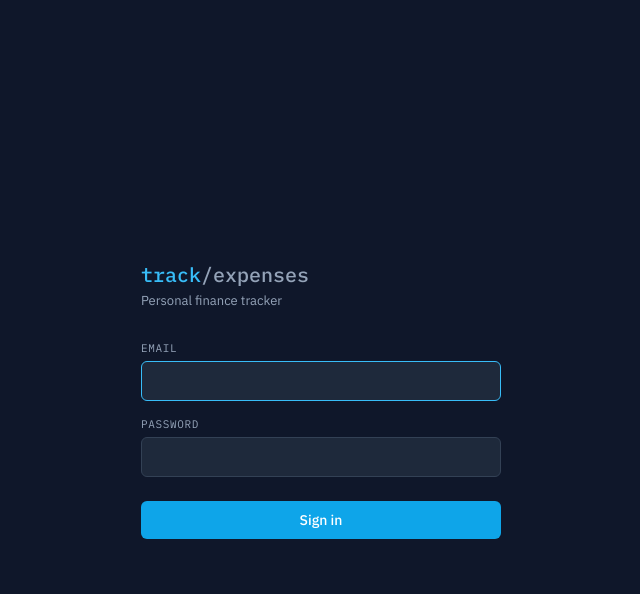
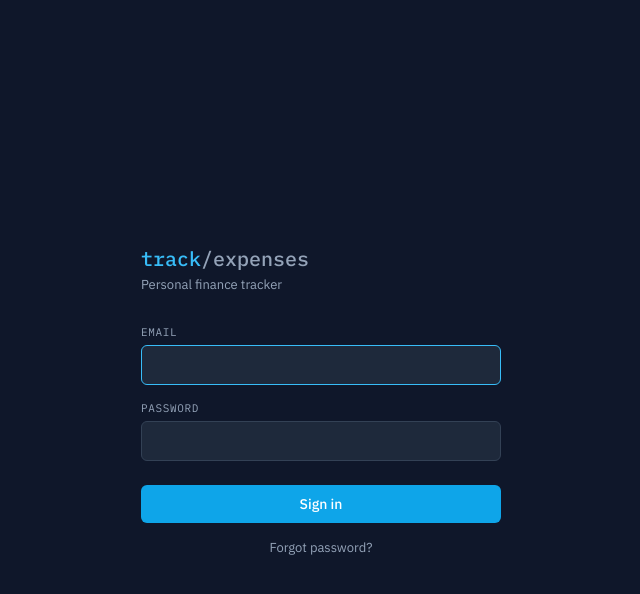
Before and after one commit to pog4333/expense-tracker, a FastAPI app: page /login in a window 1280 px wide. Shown: the top 594 px of the page, without its empty margins (319-959 px from the left). Run offline with FastAPI, Linux system fonts and the light colour scheme.

Commit message:
fixed login.html

```diff
--- a/app/templates/login.html
+++ b/app/templates/login.html
@@ -38,6 +38,7 @@
         <input class="form-control" type="password" name="password" required autocomplete="current-password">
       </div>
       <button type="submit" class="btn">Sign in</button>
+      <a href="/forgot-password" style="display:block;text-align:center;margin-top:16px;font-size:13px;color:var(--muted);text-decoration:none">Forgot password?</a>
     </form>
   </div>
 </body>
```
